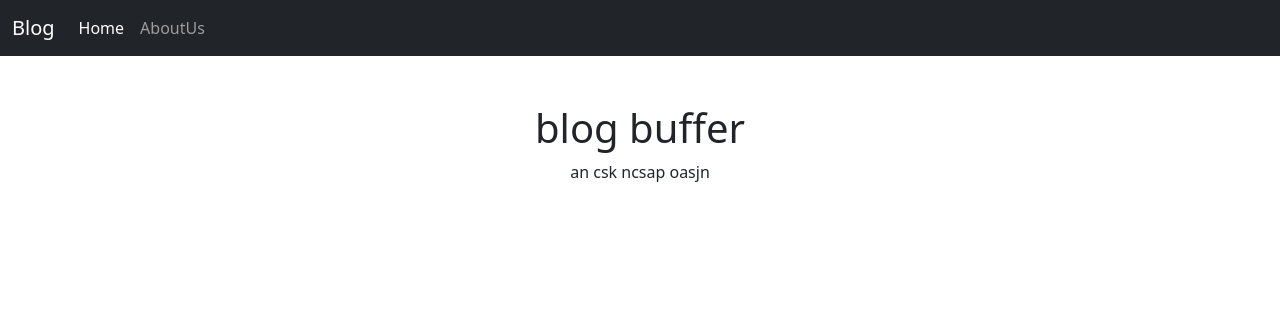
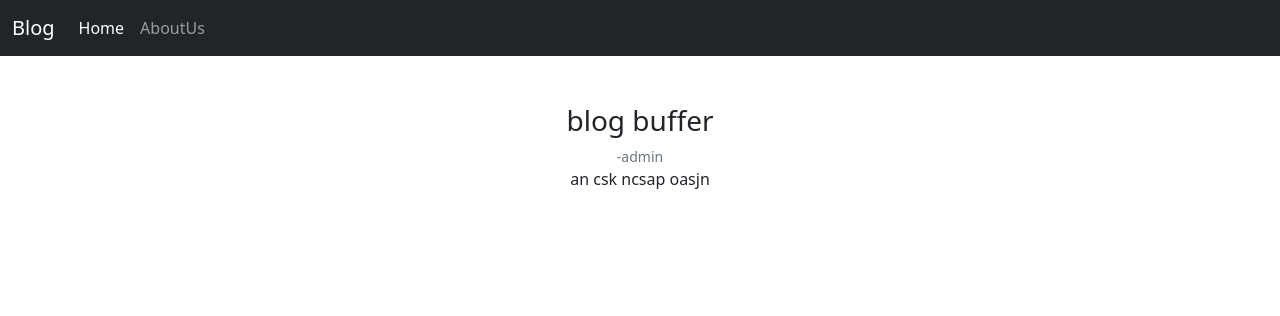
Before and after one commit to ABharatSai/Blog_Django, a Django app: a page that uses home/templates/single.html in a window 1280 px wide. Shown: the top 316 px of the page. Run offline with Django 4.2, Linux system fonts and the light colour scheme; data comes from the database, SQL or seed files in the repository; both versions use the stored data as it was after the commit; parts of the project's set-up code (start-up, migrations or seed data) failed here and were passed over.

Commit message:
New updated views

```diff
--- a/home/models.py
+++ b/home/models.py
@@ -1,6 +1,4 @@
 from distutils.command.upload import upload
-from random import choices
-from time import timezone
 from django.db import models
 from django.contrib.auth.models import User
 from django.urls import reverse
--- a/home/templates/aboutus.html
+++ b/home/templates/aboutus.html
@@ -1,4 +1,6 @@
 {% extends 'base.html' %} {% block content %}
-<h1>Thank You for taking interest in my Blog website</h1>
-<p>Myself Addepalli Bharat Sai😁</p>
+<div align="center" class="mb-5">
+  <h1>Thank You for taking interest in my Blog website</h1>
+  <p>Myself Addepalli Bharat Sai😁</p>
+</div>
 {% endblock content %}
--- a/home/templates/single.html
+++ b/home/templates/single.html
@@ -1,8 +1,11 @@
 {% extends 'base.html' %} {% block content %}
 
 <div class="container pt-5">
-  <h1 align="center">{{singledata.title}}</h1>
-  <p align="center">{{singledata.content}}</p>
+  <h3 align="center">{{singledata.title}}</h3>
+  <small class="text-muted"
+    ><div align="center">-{{singledata.author}}</div></small
+  >
+  <div align="center">{{singledata.content}}</div>
 </div>
 
 {% endblock content %}
```
Also changed, not shown: home/templates/index.html (+5 -3 lines), db.sqlite3.
